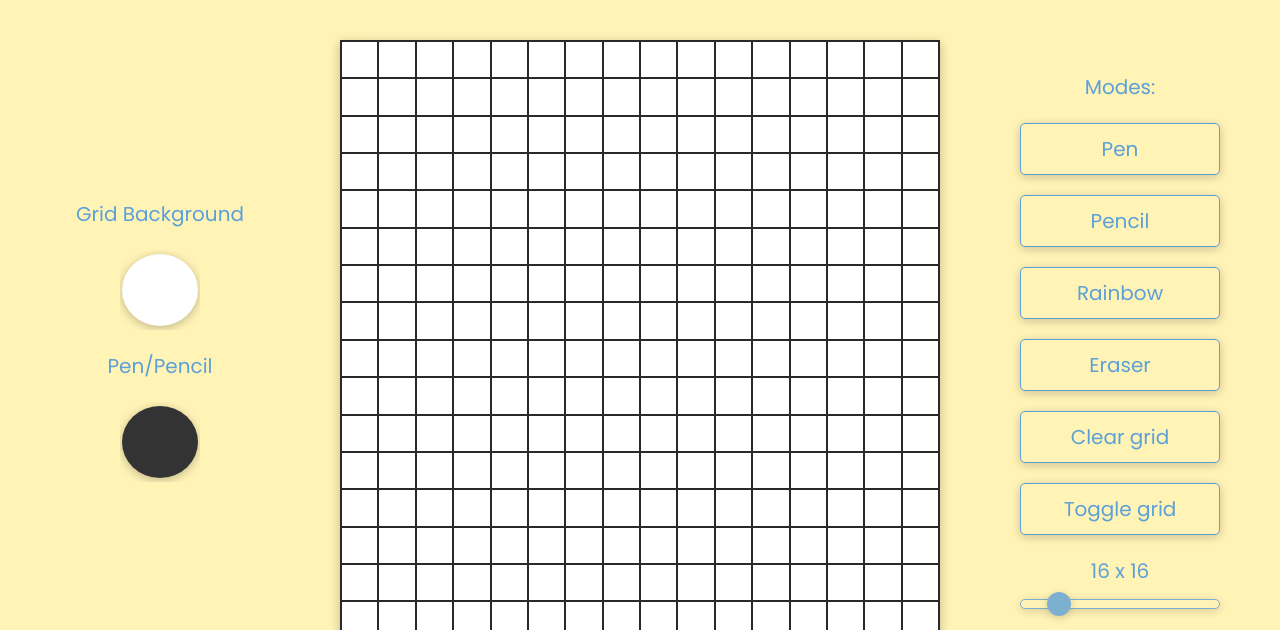
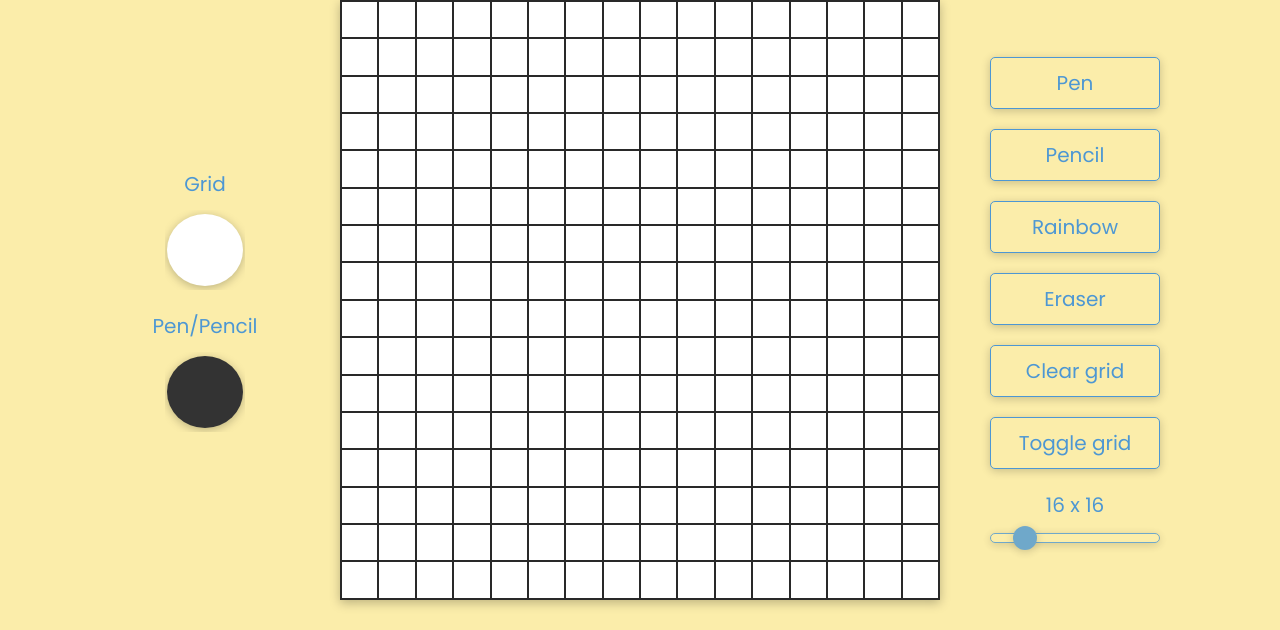
Before and after one commit to cazbacelar/Etch-A-Sketch, a plain HTML site: page index.html in a window 1280 px wide. Shown: the part 157-787 px from the top of the page. Drawn offline with Linux system fonts and the light colour scheme.

Commit message:
change header padding

```diff
--- a/index.html
+++ b/index.html
@@ -22,33 +22,34 @@
   </header>
 
   <main class="main-container">
-    <!-- Settings -->
-    <section class="settings-section">
-      <!-- Color settings -->
-      <label for="bgColorPicker">Grid Background</label>
-      <input type="color" class="bgColorPicker" id="bgColorPicker" value="#ffffff">
-      <label for="penColorPicker">Pen/Pencil</label>
-      <input type="color" class="penColorPicker" id="penColorPicker" value="#333333">
-    </section>
-      <!-- Grid -->
+
+    <!-- Grid -->
     <section class="grid-section">
       <div class="grid"></div>
     </section>
 
-    <section class="settings-section">
+    <!-- Settings -->
+    <section class="settings-section left">
+      <!-- Color settings -->
+      <label for="bgColorPicker" class="colorLabel">Grid</label>
+      <input type="color" class="bgColorPicker" id="bgColorPicker" value="#ffffff">
+      <label for="penColorPicker" class="colorLabel">Pen/Pencil</label>
+      <input type="color" class="penColorPicker" id="penColorPicker" value="#333333">
+    </section>
+
+    <section class="settings-section right">
       <!-- Modes -->
-      <p>Modes:</p>
       <button class="penBtn">Pen</button>
       <button class="pencilBtn">Pencil</button>
       <button class="rainbowBtn">Rainbow</button>
       <button class="eraserBtn">Eraser</button>
 
-      <!-- Some other buttons -->
       <button class="clearBtn">Clear grid</button>
       <button id="toggleBtn">Toggle grid</button>
       <label for="slider" id="sliderLabel">16 x 16</label>
       <input type="range" id="slider" name="slider" min="1" max="100" value="16">
     </section>
+
   </main>
 
   <!-- Footer -->
--- a/style.css
+++ b/style.css
@@ -3,8 +3,8 @@
   --black: #292929;
   --grey: #858383;
   --pink: #ffe7e7;
-  --yellow: #fff3b6;
-  --blue: #5ca0d8;
+  --yellow: #fbedaa;
+  --blue: #4d97d3;
   --aquamarine: #00FFD4;
   --crayola: #FF5C69;
 }
@@ -48,11 +48,15 @@ html {
   border: 1px solid var(--black);
 }
 
+.grid-section {
+  order: 2;
+}
+
 /* HEADER */
 
 .header {
   text-align: center;
-  padding: 60px 0;
+  padding: 40px 0;
 }
 
 .title {
@@ -66,18 +70,24 @@ html {
   display: flex;
   justify-content: center;
   align-items: center;
-  gap: 80px;
+  gap: 50px;
 }
 
-/* SETTINGS */
+.left {
+  order: 1;
+}
+
+.right {
+  order: 3;
+}
 
 .settings-section {
-  width: 200px;
   display: flex;
   flex-direction: column;
   justify-content: center;
   align-items: center;
   gap: 20px;
+  width: 170px;
 }
 
 button,
@@ -170,8 +180,11 @@ input[type='range']::-webkit-slider-thumb:hover {
 }
 
 #sliderLabel {
-  font-size: 20px;
   margin-bottom: -8px;
+}
+
+.colorLabel {
+  margin-bottom: -10px;
 }
 
 /* FOOTER */
@@ -214,3 +227,5 @@ a:visited {
 .fa-github:hover {
   transform: scale(1.1);
 }
+
+/* media queries */
```
